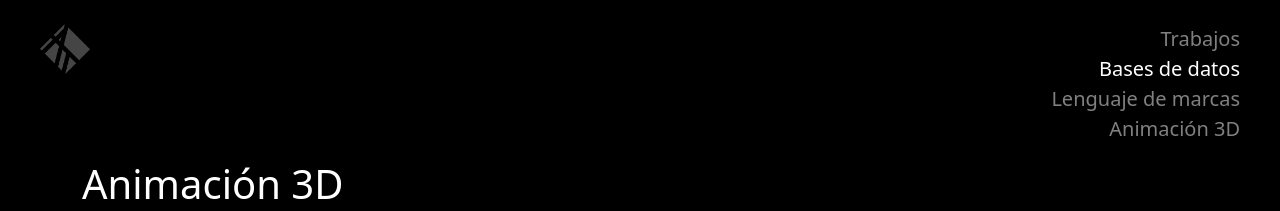
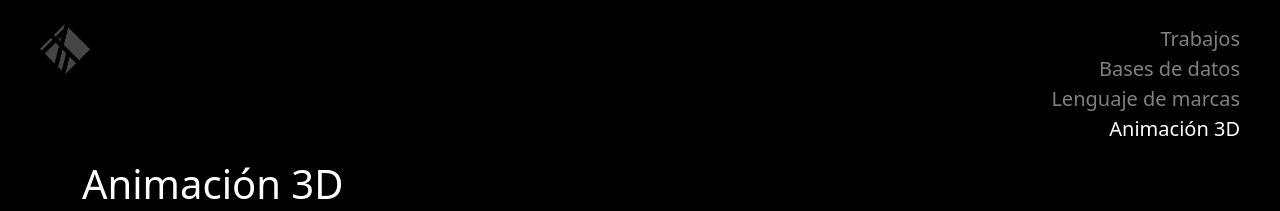
Before and after one commit to Aten3D/Portfolio, a plain HTML site: page pages/blogAnim.html in a window 1280 px wide. Shown: the top 211 px of the page. Drawn offline with nearby package versions, Linux system fonts and the light colour scheme.

Commit message:
Cambio en blogAnim.html

```diff
--- a/pages/blogAnim.html
+++ b/pages/blogAnim.html
@@ -21,9 +21,9 @@
 
     <div id="navegacion" class="navegacion position-fixed end-0 text-end z-1 animate__animated animate__fadeInRight ">
           <a class="d-block text-decoration-none opcion">Trabajos</a>
-          <a href="blogBBDD.html" class="d-block text-decoration-none opcion active">Bases de datos</a>
+          <a href="blogBBDD.html" class="d-block text-decoration-none opcion">Bases de datos</a>
           <a href="#work" class="d-block text-decoration-none opcion">Lenguaje de marcas</a>
-          <a href="#work" class="d-block text-decoration-none opcion">Animación 3D</a>
+          <a href="#work" class="d-block text-decoration-none opcion active">Animación 3D</a>
     </div>
 
     <div class="social container-fluid position-fixed start-0 start-md-50 bottom-0 w-auto z-1 animate__animated animate__fadeInLeft d-md-block d-none">
```
